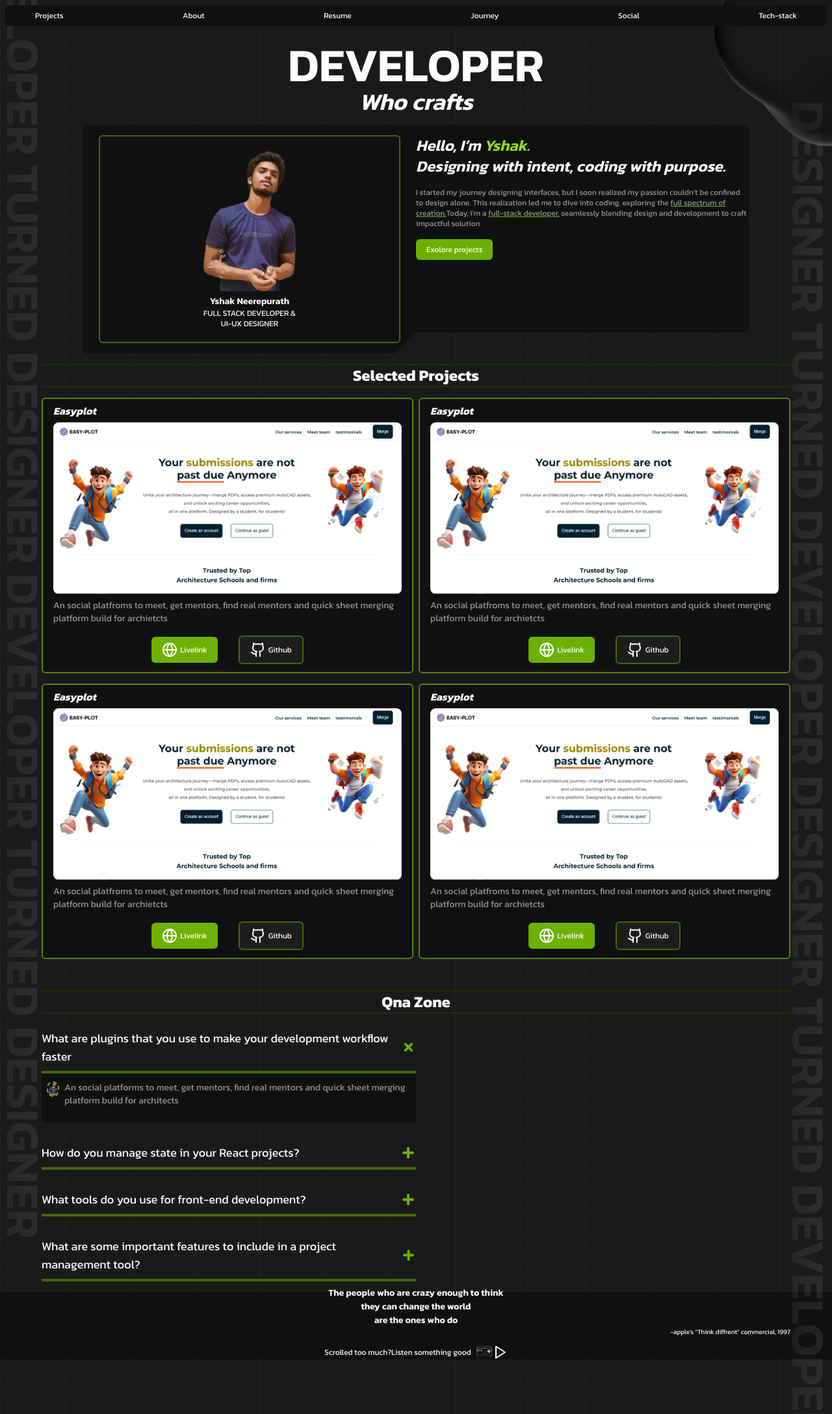
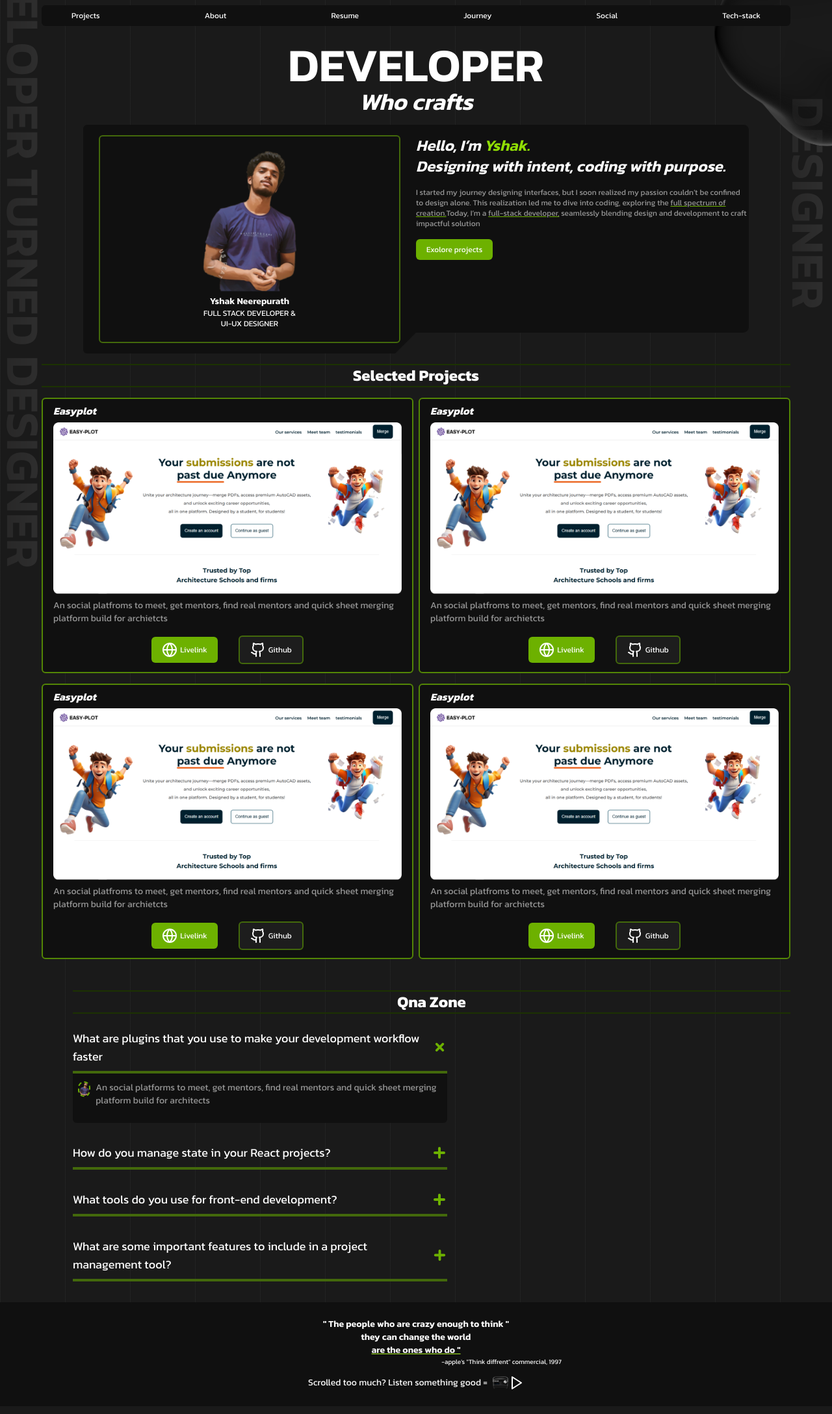
Before and after one commit to Vy-shak/Portfolio-Yshak, a Next.js app: page / in a window 1280 px wide. Shown: the top 2176 px of the page at 65% size. Built offline with nearby package versions, Linux system fonts and the light colour scheme.

Commit message:
added the footer

```diff
--- a/app/globals.css
+++ b/app/globals.css
@@ -29,8 +29,8 @@
   align-items: center;
 }
 *{box-sizing: border-box;}
-/*
-  * {
+
+  /* * {
     outline: 1px solid red;
     box-sizing: border-box;
   } */
--- a/app/page.tsx
+++ b/app/page.tsx
@@ -4,8 +4,8 @@ import { Navbar } from "@/components";
 
 export default function Home() {
   return (
-    <section className="w-full">
-      <section className="w-full px-4 sm:px-8 md:px-12 lg:px-16 flexCenter  text-white h-full ">
+    <section className="w-full  overflow-x-clip overflow-y-hidden  h-fit">
+      <section className="w-full overflow-x-clip px-4 sm:px-8 md:px-12 lg:px-16 flexCenter  text-white h-full ">
         <Navbar />
         <Hero />
       </section>
@@ -15,7 +15,7 @@ export default function Home() {
       <section className="w-full px-4 sm:px-8 md:px-12 lg:px-16 flexCenter  text-white h-full ">
         <Qnazone />
       </section>
-      <section className="w-full bg-neutral-900 mt-4 px-4 sm:px-8 md:px-12 lg:px-16 flexCenter  text-white h-full ">
+      <section className="w-full mt-4 sm:mt-6 md:mt-7 lg:mt-8 h-fit bg-neutral-900  px-4 sm:px-8 md:px-12 lg:px-16 flexCenter  text-white">
         <Footer />
       </section>
     </section>
--- a/app/sections/Footer.tsx
+++ b/app/sections/Footer.tsx
@@ -3,6 +3,8 @@
 import React, { useState } from 'react'
 import Image from 'next/image'
 import radio from '../../public/Images/Footer/Radio.png'
+import shadowLeft from '../../public/Images/Footer/ShadowLeft.png'
+import shadowRight from '../../public/Images/Footer/Shadowright.png'
 import { Play, Pause } from 'lucide-react';
 
 
@@ -10,7 +12,6 @@ function Footer() {
     const [audio, setAudio] = useState<HTMLAudioElement | null>(null);
 
     const playAudio = () => {
-        console.log('hello')
         if (audio) {
             if (!audio.paused) {
                 audio.pause();
@@ -22,21 +23,23 @@ function Footer() {
         } else {
             const newAudio = new Audio('/music/Play1.mp3');
             setAudio(newAudio);
-            newAudio.play();
+            newAudio.play()
         }
     };
 
 
     return (
-        <section className='w-full -mt-2 h-28 flex-col space-y-3  flexCenter'>
-            <div className='w-full'>
-                <h2 className='text-[14px]  font-semibold text-center'><span className='whitespace-nowrap'>The people who are crazy enough to think </span><br /><span>they can change the world </span><br /><span>are the ones who do</span></h2>
+        <section className='w-full justify-between pt-3 sm:pt-4 md:pt-6  h-28 sm:h-32 md:h-36 lg:h-40 flex-col flex py-2 md:py-4 lg:py-6 items-center'>
+            {/* <Image className='left-0 w-20 absolute ' alt='leftBubble' src={shadowLeft} />
+            <Image className='right-0 w-20  absolute' alt='leftBubble' src={shadowRight} /> */}
+            <div className='w-full max-w-md'>
+                <h2 className='text-[14px] sm:text-xs md:text-sm lg:text-md font-semibold text-center'><span className='whitespace-nowrap'>" The people who are crazy enough to think "</span><br /><span >they can change the world </span><br /><span className='underline decoration-greenPrimary-500'>are the ones who do "</span></h2>
                 <div className='w-full flex justify-end items-center text-white'>
-                    <span className='text-[10px] whitespace-nowrap'>-apple's "Think diffrent" commercial, 1997</span>
+                    <span className='text-[10px]  whitespace-nowrap'>-apple's "Think diffrent" commercial, 1997</span>
                 </div>
             </div>
             <div className='w-full flexCenter space-x-2'>
-                <span className='whitespace-nowrap text-[12px]'>Scrolled too much?Listen something good</span>
+                <span className='whitespace-nowrap sm:text-xs md:text-sm  text-[12px]'>Scrolled too much? Listen something good =</span>
                 <div className='flexCenter'>
                     <Image className='w-6' alt='radio' src={radio} />
                     <div onClick={playAudio} className='w-fit h-fit'>
--- a/app/sections/Hero.tsx
+++ b/app/sections/Hero.tsx
@@ -2,13 +2,14 @@ import React from 'react'
 import { BgText } from '@/components'
 import { Myprofile, Button } from '@/components'
 import Bubble1 from "../../public/Images/Hero/Bubble1.png"
+
 import Image from 'next/image'
 function Hero() {
     return (
         <section className='w-full flexCenter overflow-y-hidden '>
             <Image alt='decoration' className='absolute w-28 md:w-36 lg:w-72 z-20 top-0 right-0' src={Bubble1} />
-            <BgText key={1} align={'left-0'} text=' Developer turned Designer Developer turned Designer ' from={'`0'} to='-100vh' />
-            <BgText key={2} align={'right-0'} text='designer turned Developer designer turned Developer designer turned Developer ' from={'0'} to='100vh' />
+            <BgText key={1} align={'left-0'} text=' Developer turned Designer' from={'`0'} to='-100vh' />
+            <BgText key={2} align={'right-0'} text='designer ' from={'0'} to='100vh' />
             <div className='w-full z-10 flex justify-center items-center flex-col mt-12  md:mt-12 lg:mt-16'>
                 <div className='w-full h-fit flexcolCenter'>
                     <span className=' w-fit text-4xl sm:text-5xl md:text-6xl lg:text-7xl font-semibold'>DEVELOPER</span>
--- a/app/sections/QnaZone.tsx
+++ b/app/sections/QnaZone.tsx
@@ -28,7 +28,7 @@ const qna = [
 function QnaZone() {
     const [open, setOpen] = useState(1)
     return (
-        <section className='w-full lg:mt-12 md:mt-8 mt-6 space-y-6'>
+        <section className='w-full lg:pl-12 justify-center items-start flex-col lg:mt-12 md:mt-8 mt-6 space-y-6'>
             <div className='flexCenter border-y-2 border-greenPrimary-1100 w-full h-fit'>
                 <span className='w-fit leading-none font-bold text-lg sm:text-lg md:text-xl lg:text-2xl whitespace-nowrap'>Qna Zone</span>
             </div>
--- a/components/Navbar.tsx
+++ b/components/Navbar.tsx
@@ -25,12 +25,12 @@ const Navmenu = [{
 
 function Navbar() {
     return (
-        <section className='fixed px-2 py-1  md:py-2 z-50 items-center justify-center  top-0 w-full h-12 '>
+        <section className='absolute px-2 sm:px-4 md:px-8 lg:px-16 py-1  md:py-2 z-50 items-center justify-center  top-0 w-full h-12 '>
             <div className='flex max-md:justify-center md:justify-between items-center px-8 w-full h-full bg-neutral-900 rounded-md'>
                 {Navmenu.map((item) => (
                     <span key={item.id} className='text-white max-md:hidden md:visible   whitespace-nowrap border-2 border-transparent transition-colors duration-100 hover:border-greenPrimary-400  hover:bg-neutral-600 text-xs px-3 py-1 rounded-md  w-fit'>{item.text}</span>
                 ))}
-                <Image className='max-md:visible w-6 md:hidden w-fit h-fit' src={menu} alt='menuIcon' />
+                <Image className='max-md:visible w-6 md:hidden  h-fit' src={menu} alt='menuIcon' />
             </div>
         </section>
     )
```
Also changed, not shown: public/Images/Footer/ShadowLeft.png (added), public/Images/Footer/Shadowright.png (added).
